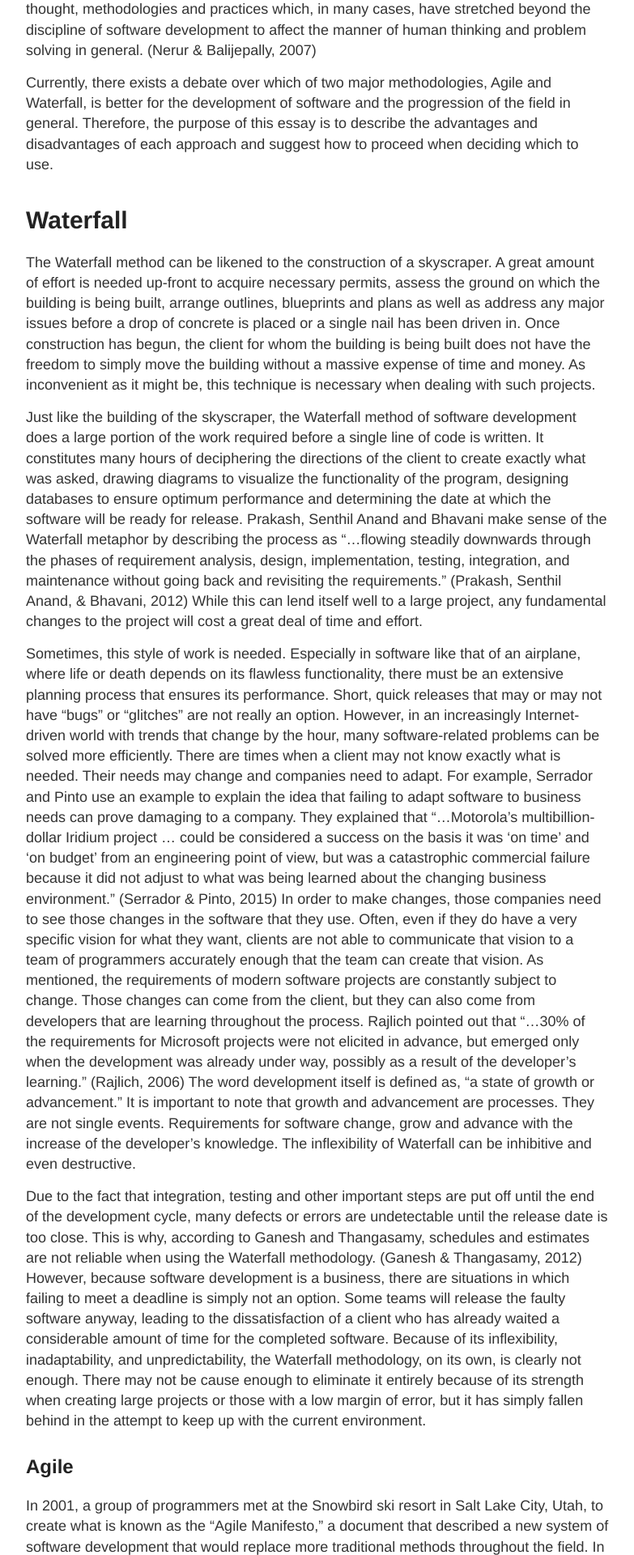
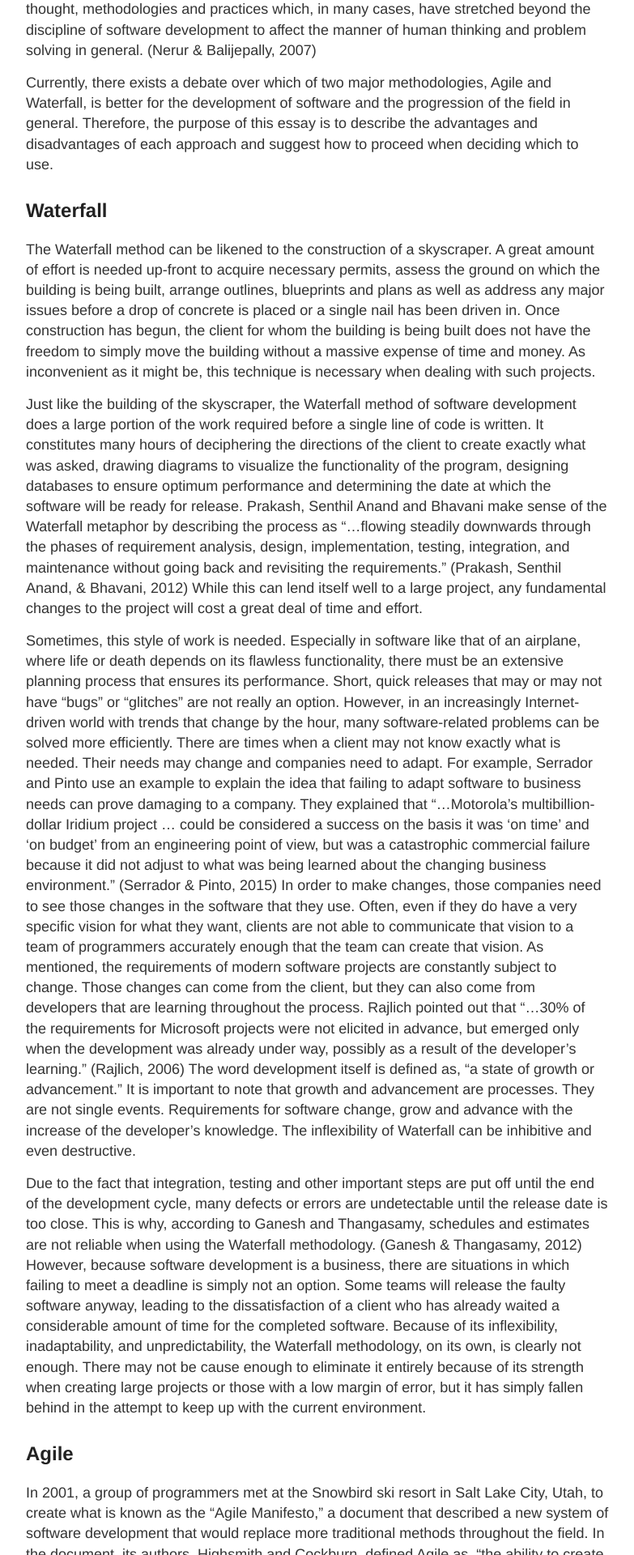
Before and after one commit to tbarlow12/tbarlow12.github.io, a Jekyll site: the page built from _posts/2015-12-4-Contribution-Paper.md, in a window 1280 px wide. Shown: the part 660-2580 px from the top of the page at 81% size, without its empty margins (248-1031 px from the left). Built offline with Jekyll 4.4.1, drawn with Linux system fonts in a browser that asks for light colours; Markdown is read by kramdown in place of the engine named in the settings.

```diff
--- a/_posts/2015-12-4-Contribution-Paper.md
+++ b/_posts/2015-12-4-Contribution-Paper.md
@@ -10,7 +10,7 @@ In “Changing the Paradigm of Software Engineering,” Rajlich describes that s
 
 Currently, there exists a debate over which of two major methodologies, Agile and Waterfall, is better for the development of software and the progression of the field in general. Therefore, the purpose of this essay is to describe the advantages and disadvantages of each approach and suggest how to proceed when deciding which to use.
 
-#Waterfall
+##Waterfall
 The Waterfall method can be likened to the construction of a skyscraper. A great amount of effort is needed up-front to acquire necessary permits, assess the ground on which the building is being built, arrange outlines, blueprints and plans as well as address any major issues before a drop of concrete is placed or a single nail has been driven in. Once construction has begun, the client for whom the building is being built does not have the freedom to simply move the building without a massive expense of time and money. As inconvenient as it might be, this technique is necessary when dealing with such projects.
 
 Just like the building of the skyscraper, the Waterfall method of software development does a large portion of the work required before a single line of code is written. It constitutes many hours of deciphering the directions of the client to create exactly what was asked, drawing diagrams to visualize the functionality of the program, designing databases to ensure optimum performance and determining the date at which the software will be ready for release. Prakash, Senthil Anand and Bhavani make sense of the Waterfall metaphor by describing the process as “…flowing steadily downwards through the phases of requirement analysis, design, implementation, testing, integration, and maintenance without going back and revisiting the requirements.” (Prakash, Senthil Anand, & Bhavani, 2012) While this can lend itself well to a large project, any fundamental changes to the project will cost a great deal of time and effort.
```
